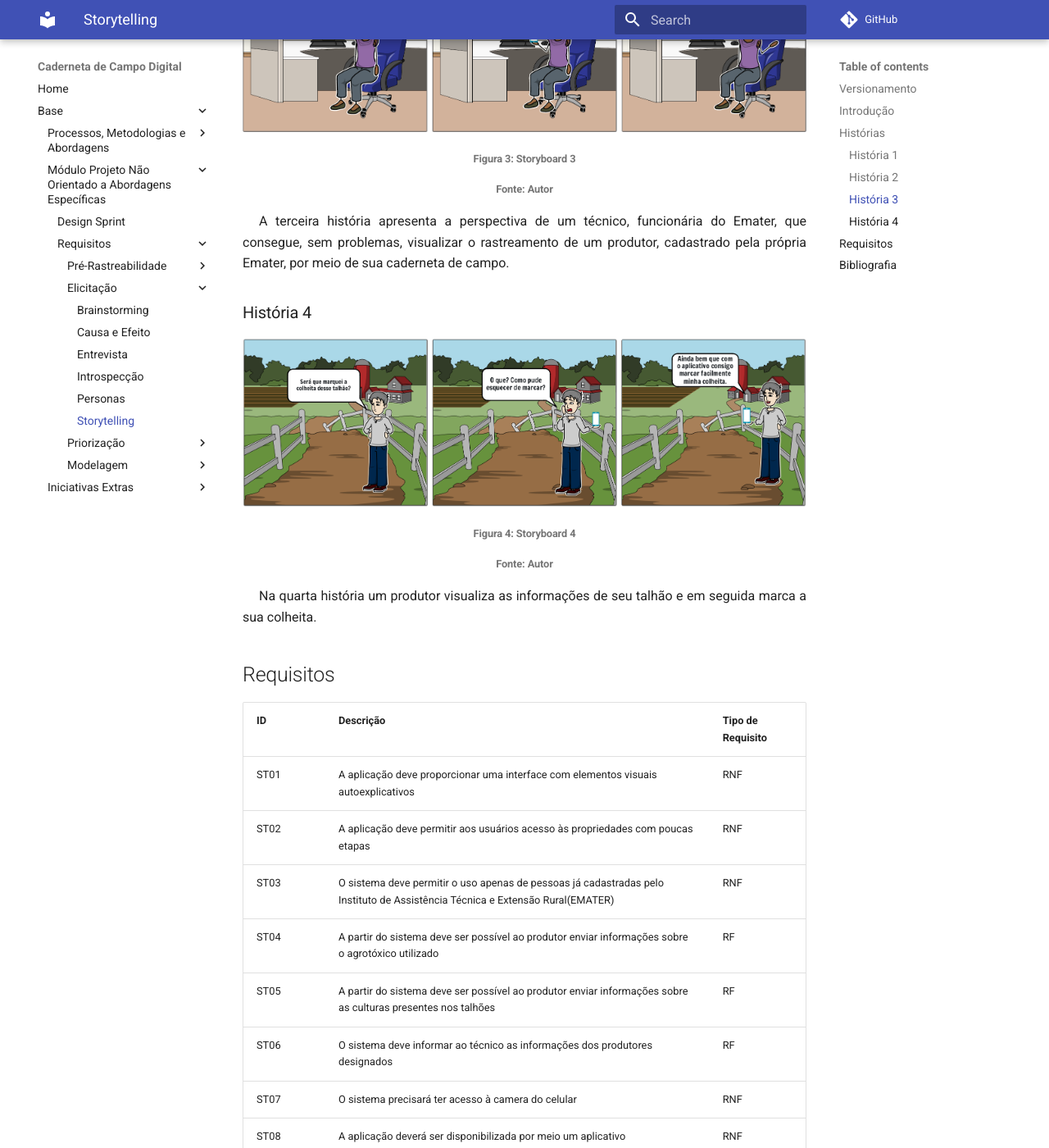
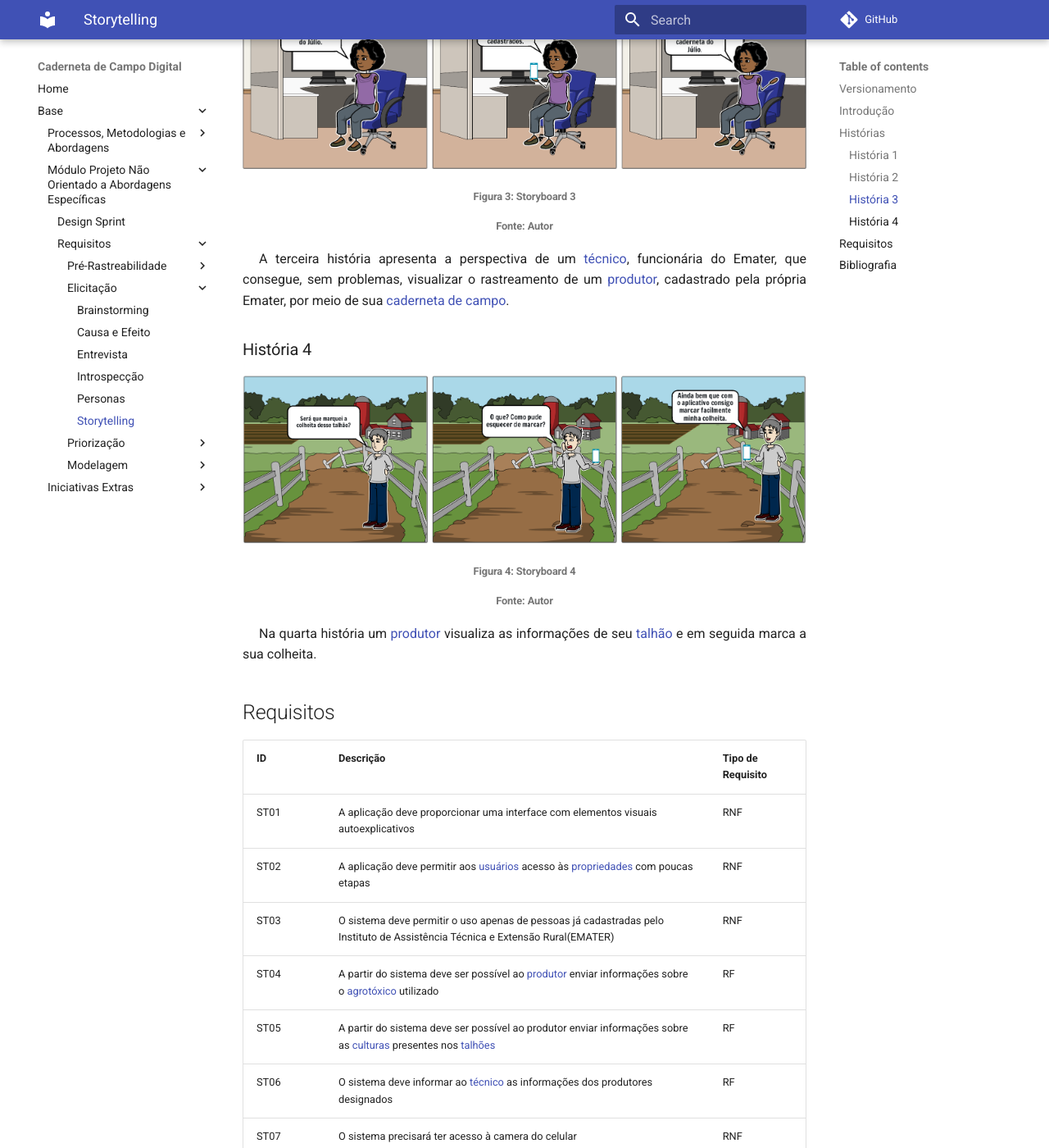
Before and after one commit to UnBArqDsw2021-2/2021.2_G4_CadernetaDeCampoDigital_docs, an MkDocs documentation site: the page built from docs/requisitos/elicitacao/storytelling.md, in a window 1280 px wide and 1400 px high, scrolled down 1746 px. Shown: the whole window at 82% size. Built offline with MkDocs 1.6.1 and Material for MkDocs 9.7.7, drawn with Linux system fonts in a browser that asks for light colours; comment, search, counter and statistics services are not loaded; some of the changed lines change nothing that is shown; some of the changed text lies outside the part shown.

Commit message:
#26 linkando lexicos no storytelling

```diff
--- a/docs/requisitos/elicitacao/storytelling.md
+++ b/docs/requisitos/elicitacao/storytelling.md
@@ -5,6 +5,7 @@
 |1.0|28/01|<center>Criação do escopo do documento</center>|<center>Brenno Oliveira</center>|
 |1.1|29/01|<center>Adição do conteúdo do documento</center>|<center>Brenno Oliveira</center>|
 |1.2|29/01|<center>Adição do storyboard 4 e dos RE08, RE09 e RE10</center>|<center>Brenno Oliveira</center>|
+|1.3|03/02|<center>Linkagem dos léxicos</center>|<center>Thiago</center>|
 
 ## Introdução
 <p style="text-align: justify; text-indent: 20px">Storyboards são um tipo de prototipação de baixa fidelidade que busca mostrar tarefas que são esperadas a serem cumpridas, dessa forma simulando um cenário de uso do produto. Pelo foco ser na jornada, não é necessário desenhos muito complexos. A plataforma utilizada para realização dos storyboards foi o <a href="https://www.storyboardthat.com">Storyboard That</a>.</p>
@@ -27,27 +28,27 @@
 <img src="../../../assets/requisitos/elicitacao/storyboard3.png" class="zoom"/>
 <h6 align = "center">Figura 3: Storyboard 3</h6>
 <h6 align = "center">Fonte: Autor</h6>
-<p style="text-align: justify; text-indent: 20px">A terceira história apresenta a perspectiva de um técnico, funcionária do Emater, que consegue, sem problemas, visualizar o rastreamento de um produtor, cadastrado pela própria Emater, por meio de sua caderneta de campo.</p>
+<p style="text-align: justify; text-indent: 20px">A terceira história apresenta a perspectiva de um <a href="../../modelagem/lexicos#tecnico">técnico</a>, funcionária do Emater, que consegue, sem problemas, visualizar o rastreamento de um <a href="../../modelagem/lexicos#produtor">produtor</a>, cadastrado pela própria Emater, por meio de sua <a href="../../modelagem/lexicos#cardeneta_de_campo">caderneta de campo</a>.</p>
 
 ### História 4
 <img src="../../../assets/requisitos/elicitacao/storyboard4.png" class="zoom"/>
 <h6 align = "center">Figura 4: Storyboard 4</h6>
 <h6 align = "center">Fonte: Autor</h6>
-<p style="text-align: justify; text-indent: 20px">Na quarta história um produtor visualiza as informações de seu talhão e em seguida marca a sua colheita.</p>
+<p style="text-align: justify; text-indent: 20px">Na quarta história um <a href="../../modelagem/lexicos#produtor">produtor</a> visualiza as informações de seu <a href="../../modelagem/lexicos#talhao">talhão</a> e em seguida marca a sua colheita.</p>
 
 ## Requisitos
 |ID|Descrição|Tipo de Requisito
 |--|--|--|
 |ST01|A aplicação deve proporcionar uma interface com elementos visuais autoexplicativos|RNF|
-|ST02|A aplicação deve permitir aos usuários acesso às propriedades com poucas etapas|RNF|
+|ST02|A aplicação deve permitir aos <a href="../../modelagem/lexicos#usuario">usuários</a> acesso às <a href="../../modelagem/lexicos#propriedade">propriedades</a> com poucas etapas|RNF|
 |ST03|O sistema deve permitir o uso apenas de pessoas já cadastradas pelo Instituto de Assistência Técnica e Extensão Rural(EMATER)|RNF|
-|ST04|A partir do sistema deve ser possível ao produtor enviar informações sobre o agrotóxico utilizado|RF
-|ST05|A partir do sistema deve ser possível ao produtor enviar informações sobre as culturas presentes nos talhões|RF|
-|ST06|O sistema deve informar ao técnico as informações dos produtores designados|RF|
+|ST04|A partir do sistema deve ser possível ao <a href="../../modelagem/lexicos#produtor">produtor</a> enviar informações sobre o <a href="../../modelagem/lexicos#aplicar_agrotoxico">agrotóxico</a> utilizado|RF
+|ST05|A partir do sistema deve ser possível ao produtor enviar informações sobre as <a href="../../modelagem/lexicos#cultura">culturas</a> presentes nos <a href="../../modelagem/lexicos#talhao">talhões</a>|RF|
+|ST06|O sistema deve informar ao <a href="../../modelagem/lexicos#tecnico">técnico</a> as informações dos produtores designados|RF|
 |ST07|O sistema precisará ter acesso à camera do celular|RNF|
 |ST08|A aplicação deverá ser disponibilizada por meio um aplicativo|RNF|
 |ST09|O produtor deve conseguir ver informações de sua propriedade|RF|
-|ST10|O produtor deve conseguir marcar a colheita|RF|
+|ST10|O produtor deve conseguir marcar a <a href="../../modelagem/lexicos#colher_plantio">colheita</a>|RF|
 <h6 align = "center">Tabela 1: Requisitos elicitados</h6>
 <h6 align = "center">Fonte: Autor</h6>
 
```
